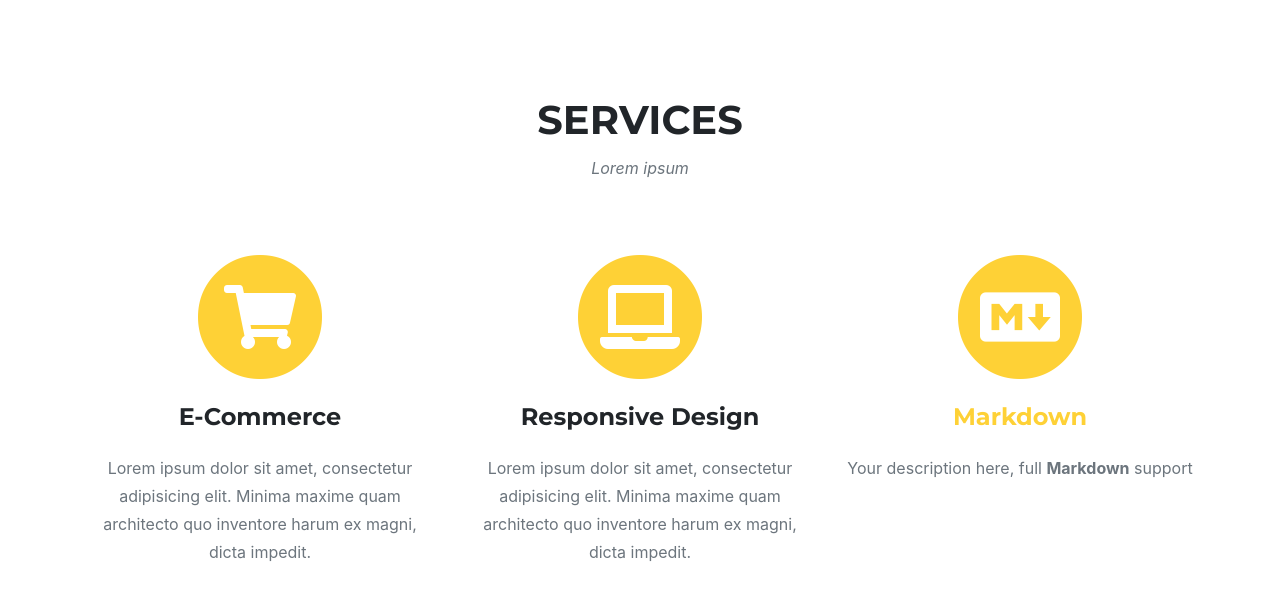
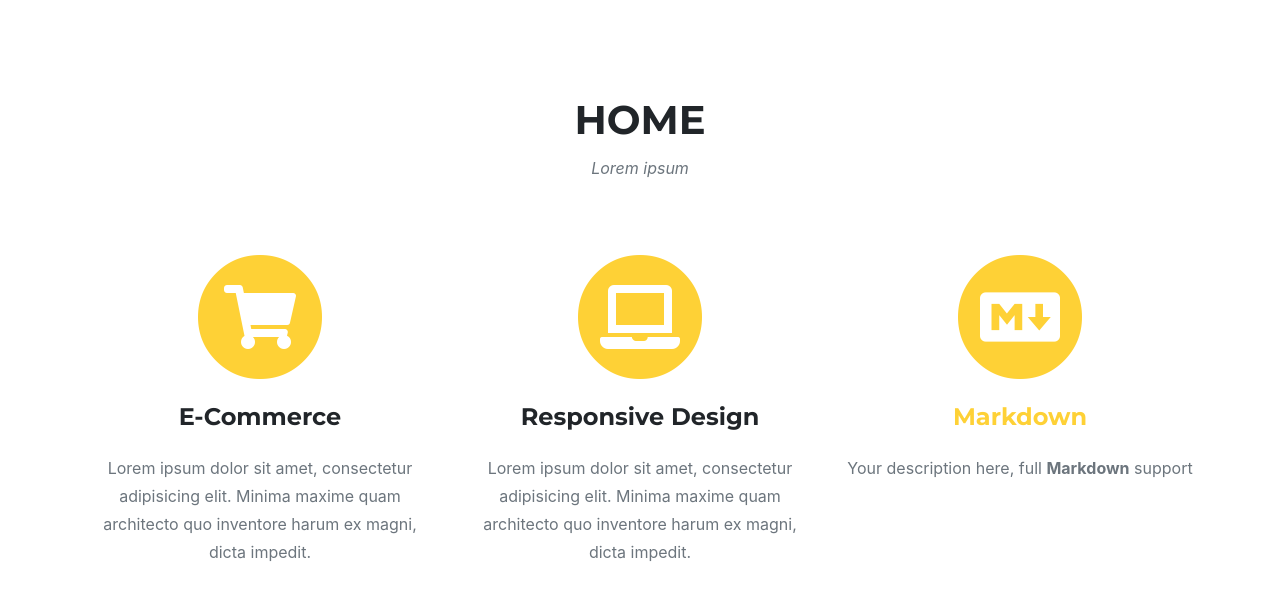
Before and after one commit to phyxiong/xiongbo1, a Jekyll site: the page built from index.md, in a window 1280 px wide and 900 px high, scrolled down 816 px, cut to the strip 165-765 px from the top of the window. Built offline with Jekyll 4.4.1, drawn with Linux system fonts in a browser that asks for light colours; some web fonts are replaced.

Commit message:
Initial GitHub pages site with Jekyll

```diff
--- a/_includes/about.html
+++ b/_includes/about.html
@@ -3,8 +3,8 @@
   <div class="container">
     <div class="row">
       <div class="col-lg-12 text-center">
-        <h2 class="section-heading text-uppercase">{{ site.data.sitetext[site.locale].about.title | default: "About Us" }}</h2>
-        <h3 class="section-subheading text-muted">{{ site.data.sitetext[site.locale].about.text | default: "" }}</h3>
+        <h2 class="section-heading text-uppercase">{{ site.data.sitetext[site.locale].about.title | default: "About Us X" }}</h2>
+        <h3 class="section-subheading text-muted">{{ site.data.sitetext[site.locale].about.text | default: "About Us Institute" }}</h3>
       </div>
     </div>
     <div class="row">
--- a/_includes/home.html
+++ b/_includes/home.html
@@ -1,18 +1,20 @@
-<!-- Services -->
-<section class="page-section" id="{{ site.data.sitetext[site.locale].home.section | default: "services" }}">
+<!-- Home -->
+<section class="page-section" id="{{ site.data.sitetext[site.locale].home.section | default: "home" }}">
+
     <div class="container">
-
+      <div role="main" class="content">
       <div class="row">
         <div class="col-lg-12 text-center">
-          <h2 class="section-heading text-uppercase">{{ site.data.sitetext[site.locale].services.title | default: "Services" }}</h2>
-          {% if site.data.sitetext[site.locale].services.text %}
-		  <h3 class="section-subheading text-muted">{{ site.data.sitetext[site.locale].services.text }}</h3>
+          <h2 class="section-heading text-uppercase">{{ site.data.sitetext[site.locale].home.title | default: "Home" }}</h2>
+          {% if site.data.sitetext[site.locale].home.text %}
+		  <h3 class="section-subheading text-muted">{{ site.data.sitetext[site.locale].home.text }}</h3>
+
 		  {% endif %}
         </div>
       </div>
 
       <div class="row text-center">
-	  {% for service in site.data.sitetext[site.locale].services.list %}
+	  {% for service in site.data.sitetext[site.locale].home.list %}
         <div class="col-md-4">
           <span class="fa-stack fa-4x">
             <i class="fas fa-circle fa-stack-2x text-primary"></i>
@@ -26,4 +28,4 @@
 
     </div>
   </section>
-<!-- End Services -->
+<!-- End Home -->
```
Also changed, not shown: assets/img/photo.jpeg (added), 2 other files.
